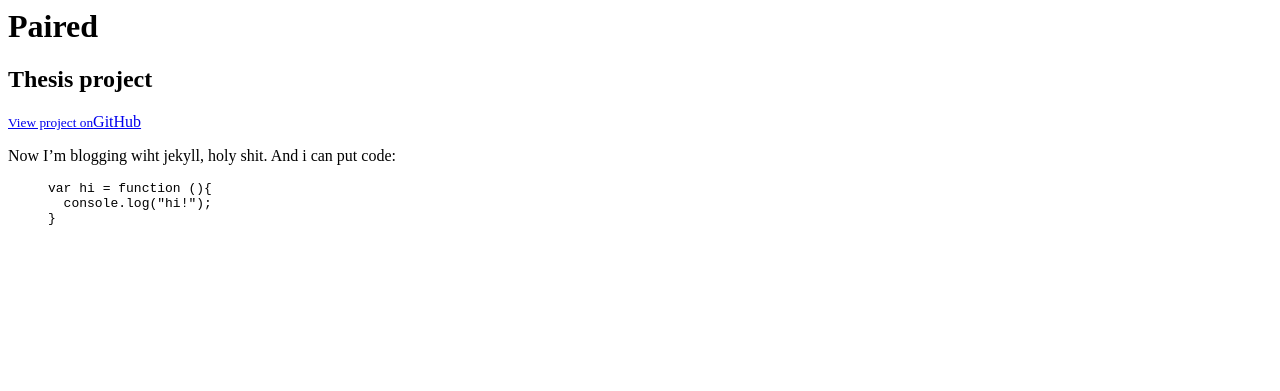
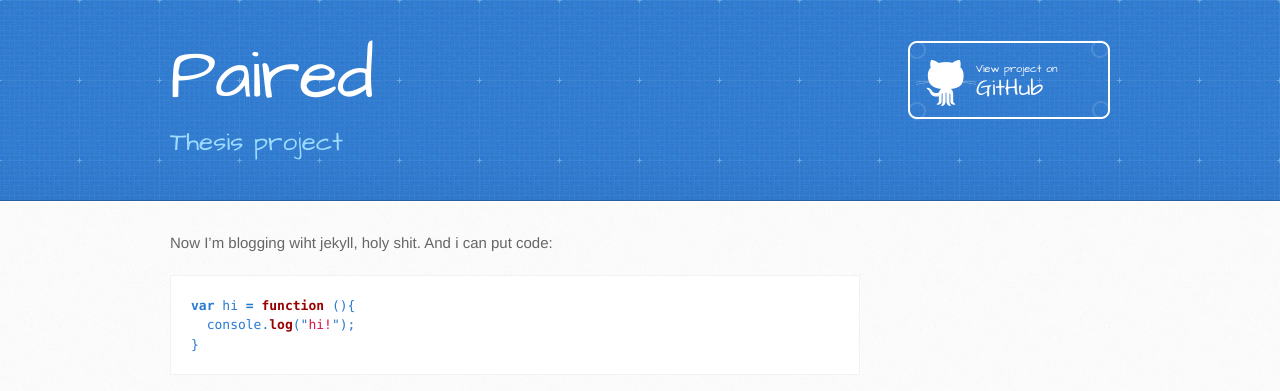
Before and after one commit to michelleboisson/Paired, a Jekyll site: the page built from _posts/2013-05-09-first-post.md, in a window 1280 px wide. Shown: the top 391 px of the page. Built offline with Jekyll 4.4.1, drawn with Linux system fonts in a browser that asks for light colours.

Commit message:
Update default.html

```diff
--- a/_layouts/default.html
+++ b/_layouts/default.html
@@ -4,9 +4,9 @@
     <meta http-equiv="X-UA-Compatible" content="chrome=1">
     <meta name="viewport" content="width=device-width, initial-scale=1, maximum-scale=1">
     <link href='https://fonts.googleapis.com/css?family=Architects+Daughter' rel='stylesheet' type='text/css'>
-    <link rel="stylesheet" type="text/css" href="stylesheets/stylesheet.css" media="screen" />
-    <link rel="stylesheet" type="text/css" href="stylesheets/pygment_trac.css" media="screen" />
-    <link rel="stylesheet" type="text/css" href="stylesheets/print.css" media="print" />
+    <link rel="stylesheet" type="text/css" href="http://michelleboisson.github.io/Paired/stylesheets/stylesheet.css" media="screen" />
+    <link rel="stylesheet" type="text/css" href="http://michelleboisson.github.io/Paired/stylesheets/pygment_trac.css" media="screen" />
+    <link rel="stylesheet" type="text/css" href="http://michelleboisson.github.io/Paired/stylesheets/print.css" media="print" />
 
     <!--[if lt IE 9]>
     <script src="//html5shiv.googlecode.com/svn/trunk/html5.js"></script>
```
